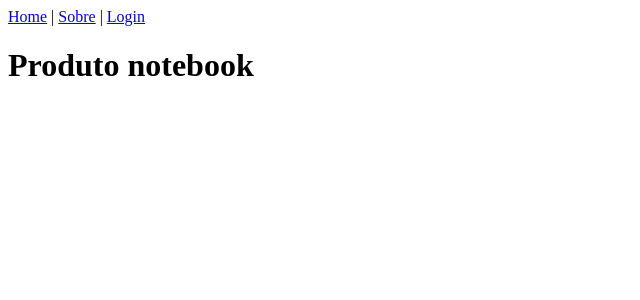
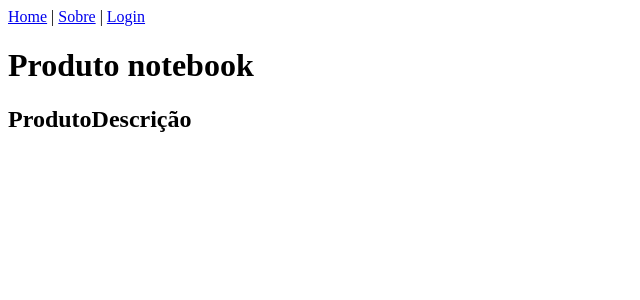
Before and after one commit to jmariotto93/Router1-React, a React (Create React App) app in the folder router1/: page /produto/notebook in a window 1280 px wide. Shown: the top 300 px of the page, without its empty margins (0-640 px from the left). Built offline with nearby package versions, Linux system fonts and the light colour scheme.

Commit message:
use Nested Routes

```diff
--- a/router1/src/Produto.jsx
+++ b/router1/src/Produto.jsx
@@ -1,5 +1,8 @@
 import React from 'react'
-import { useLocation, useParams } from 'react-router-dom'
+import { useLocation, useParams, Routes, Route } from 'react-router-dom'
+import ProdutoDescricao from './ProdutoDescricao'
+import ProdutoAvaliacao from './ProdutoAvaliacao'
+import ProdutoCustomizado from './ProdutoCustomizado'
 
 const Produto = () => {
    const params = useParams();
@@ -9,6 +12,11 @@ const Produto = () => {
   return (
     <div>
         <h1>Produto {params.id}</h1>
+        <Routes>
+          <Route path='/' element={<ProdutoDescricao />}/>
+          <Route path='avaliacao' element={<ProdutoAvaliacao />} />
+          <Route path='customizado' element={<ProdutoCustomizado />} />
+        </Routes>
     </div>
   )
 }
--- /dev/null
+++ b/router1/src/ProdutoAvaliacao.jsx
@@ -0,0 +1,9 @@
+import React from 'react'
+
+const ProdutoAvaliacao = () => {
+  return (
+    <h2>Produto Avaliação</h2>
+  )
+}
+
+export default ProdutoAvaliacao
--- /dev/null
+++ b/router1/src/ProdutoCustomizado.jsx
@@ -0,0 +1,9 @@
+import React from 'react'
+
+const ProdutoCustomizado = () => {
+  return (
+    <h2>Produto Customizado</h2>
+  )
+}
+
+export default ProdutoCustomizado
--- /dev/null
+++ b/router1/src/ProdutoDescricao.jsx
@@ -0,0 +1,9 @@
+import React from 'react'
+
+const ProdutoDescricao = () => {
+  return (
+    <h2>ProdutoDescrição</h2>
+  )
+}
+
+export default ProdutoDescricao
```
Also changed, not shown: router1/src/Home.jsx (line endings or trailing spaces).
